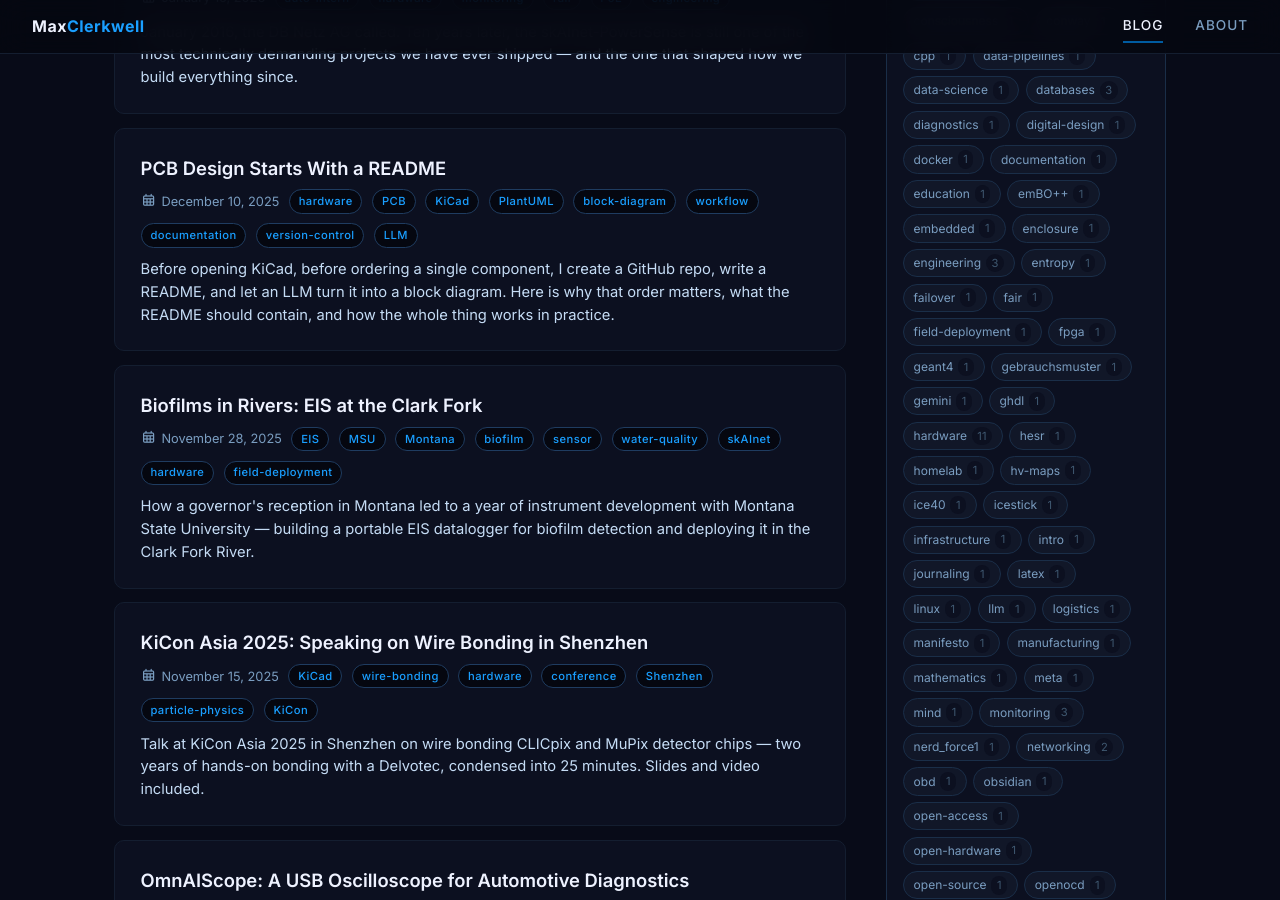
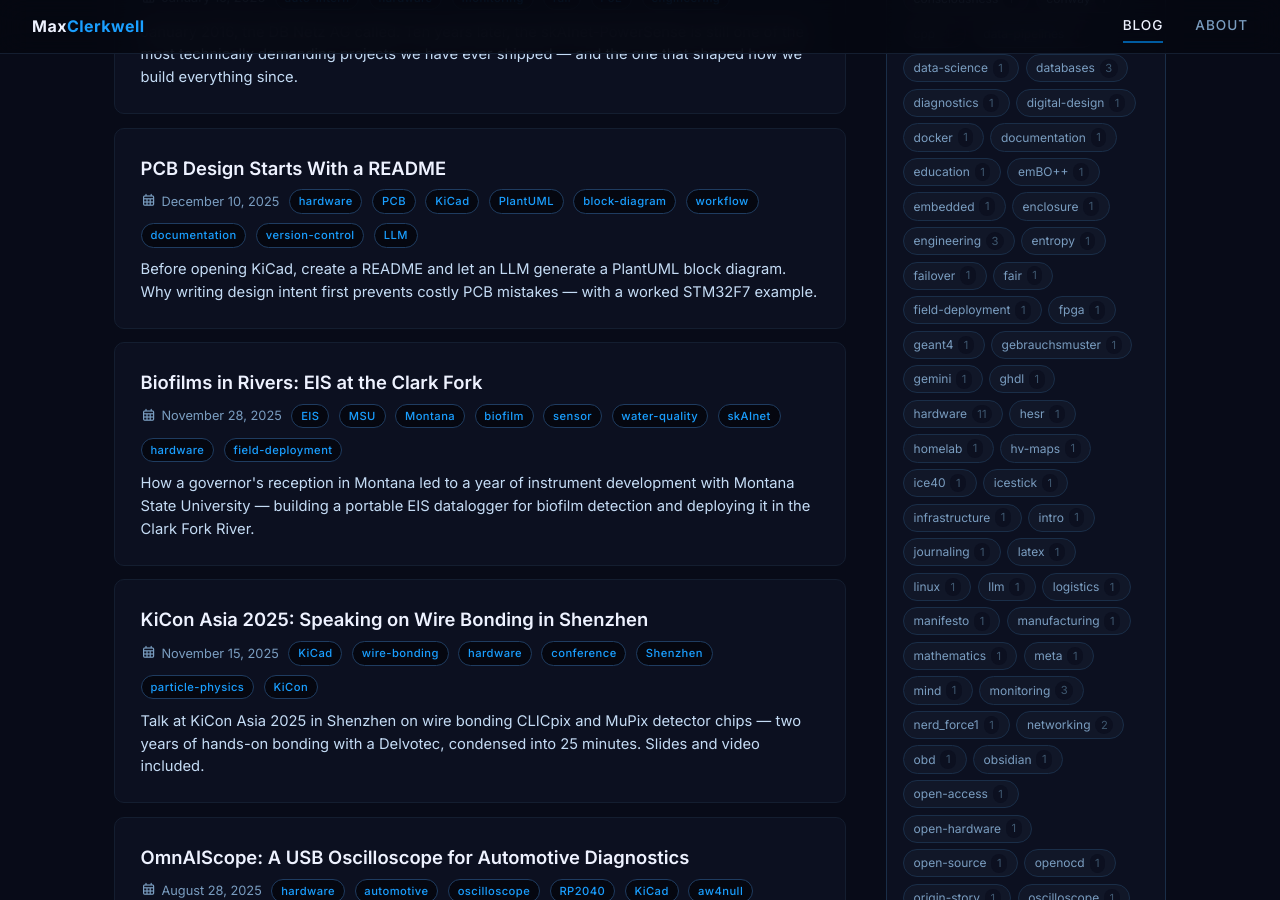
Before and after one commit to MaxClerkwell/maxclerkwell.github.io, a Jekyll site: the page built from index.html, in a window 1280 px wide and 900 px high, scrolled down 4829 px. Built offline with Jekyll 4.4.1, drawn with Linux system fonts in a browser that asks for light colours; nearby versions of some CDN libraries; library files that are not in the unit come from our copies; comment, search, counter and statistics services are not loaded.

Commit message:
SEO: optimise PCB block diagrams post — keywords, headings
- Improve description to target PCB workflow and PlantUML search queries
- Add keywords frontmatter
- Rename all headings for better search intent coverage

Co-Authored-By: Claude Sonnet 4.6 <noreply@anthropic.com>

```diff
--- a/posts/pcb-block-diagrams-december-2025/pcb-block-diagrams-december-2025.md
+++ b/posts/pcb-block-diagrams-december-2025/pcb-block-diagrams-december-2025.md
@@ -3,7 +3,8 @@ layout: post
 title: "PCB Design Starts With a README"
 date: 2025-12-10
 tags: [hardware, PCB, KiCad, PlantUML, block-diagram, workflow, documentation, version-control, LLM]
-description: "Before opening KiCad, before ordering a single component, I create a GitHub repo, write a README, and let an LLM turn it into a block diagram. Here is why that order matters, what the README should contain, and how the whole thing works in practice."
+description: "Before opening KiCad, create a README and let an LLM generate a PlantUML block diagram. Why writing design intent first prevents costly PCB mistakes — with a worked STM32F7 example."
+keywords: "PCB design workflow, PlantUML, block diagram, KiCad, STM32F7, design intent, LLM PCB, version control hardware"
 permalink: /posts/pcb-block-diagrams-december-2025/
 ---
 
@@ -11,7 +12,7 @@ The most expensive mistake you can make in PCB design is building the wrong boar
 
 Both mistakes are preventable with the same tool: a plain text file in a version-controlled repository, written before any schematic work begins.
 
-## The Workflow
+## PCB Design Workflow: README Before Schematic
 
 The process is simple enough to describe in a few steps, but the discipline behind it takes some practice.
 
@@ -33,7 +34,7 @@ This produces an SVG you can embed in the README, open in a browser, or share wi
 
 **Step 6 — Iterate.** The LLM gets it mostly right, but not completely right. That is expected and fine. The `.puml` file is a plain text format — editing it manually is quick, and the structure of PlantUML component diagrams is easy to learn in an afternoon. You can also feed the LLM a corrected version and ask it to extend or refine specific sections. Because the whole conversation context is anchored to a written document, the iterations are precise rather than speculative.
 
-## Why This Order Matters
+## Why Writing a README Before the Schematic Matters
 
 Writing the README first is not about documentation. It is about thinking.
 
@@ -43,7 +44,7 @@ It also creates something tangible to discuss. Before presenting a schematic to
 
 At [Auto-Intern](https://auto-intern.de) and [Open Skunkforce](https://skunkforce.org), we use this process for every board we build. The block diagram is the entry point. The schematic is what follows after everyone agrees on the entry point.
 
-## What the README Should Contain
+## PCB README Template: Seven Chapters
 
 Seven chapters cover the design intent at the right level of detail for the first-pass diagram:
 
@@ -61,7 +62,7 @@ Seven chapters cover the design intent at the right level of detail for the firs
 
 **7. Open Questions** — a checklist of everything not yet decided. Part selection, firmware protocol, power sequencing, whether an external reference is needed. These become the agenda for the first design review.
 
-## A Worked Example
+## Worked Example: STM32F7 USB-ADC Multiplexer Board
 
 Here is what this looks like for a real board we built: an STM32F7 with a USB-C interface, an I2C-controlled analog multiplexer switching ten ADC channels, with identical differential frontend electronics on each channel, and a power supply generating 3.3 V and 1.7 V from USB 5 V.
 
@@ -79,7 +80,7 @@ This took two LLM iterations to get right. The first pass placed the mux inside
 
 That is the correct way to think about the LLM's role here: it drafts, you correct. The written document is what makes the correction precise. You are not redescribing the board — you are pointing at a specific node in a diagram whose structure the LLM already understands from your README.
 
-## The PlantUML Source
+## PlantUML Source: How to Write a PCB Block Diagram
 
 The full source file is committed to the repository at `assets/stm32f7-adc-board.puml`. A few things worth noting about the structure:
 
```
